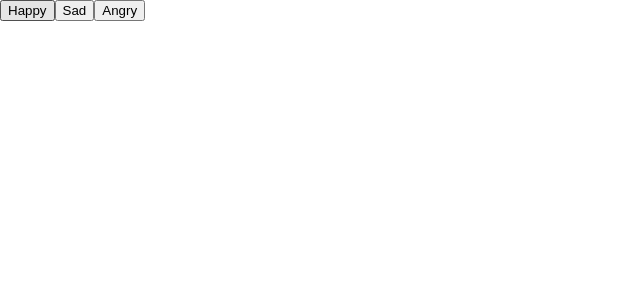
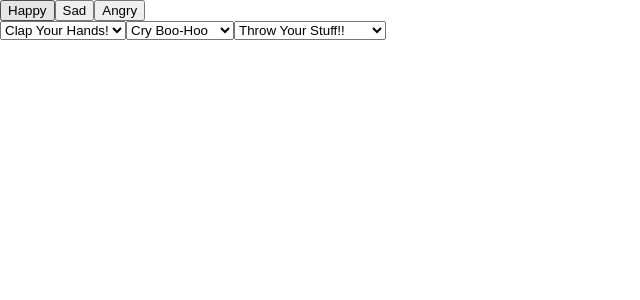
Before and after one commit to thinkful-ei22/w7d3-kev-jenn-proj, a React (Create React App) app: page / in a window 1280 px wide. Shown: the top 300 px of the page, without its empty margins (0-640 px from the left). Built offline with nearby package versions, Linux system fonts and the light colour scheme.

Commit message:
2nd component finished

```diff
--- a/src/App.js
+++ b/src/App.js
@@ -1,9 +1,13 @@
 import React from 'react';
 import './App.css';
 import EmotionSelect from './components/EmotionSelect';
+import ActionDropdown from './components/ActionDropdowns';
 
 export default function App(props) {
   return (
-    <EmotionSelect />
+    <div>
+      <EmotionSelect />
+      <ActionDropdown />
+    </div>
   );
 }
--- a/src/components/ActionDropdowns.js
+++ b/src/components/ActionDropdowns.js
@@ -1 +1,25 @@
 import React from 'react';
+
+export default function ActionDropdown (props){
+    return (
+        <div className='ActionDropdown'>
+            <select className='happyAct'>
+                <option value='clapHappy'>Clap Your Hands!</option>
+                <option value='shoutHappy'>Shout Hooray!</option>
+                <option value='jumpHappy'>Jump for Joy!</option>
+            </select>
+
+            <select className='sadAct'>
+                <option value='crySad'>Cry Boo-Hoo</option>
+                <option value='frownSad'>Show a Frown</option>
+                <option value='nappySad'>Take a Nap</option>
+            </select>
+
+            <select className='angryAct'>
+                <option value='tantrumAngry'>Throw Your Stuff!!</option>
+                <option value='yellAngry'>Scream and SHOUT!!</option>
+                <option value='slamAngry'>Slam the Door!!</option>
+            </select>
+        </div>
+    );
+}
```
Also changed, not shown: package.json (line endings or trailing spaces), 1 other file (tests, documents, lock files or other folders).
